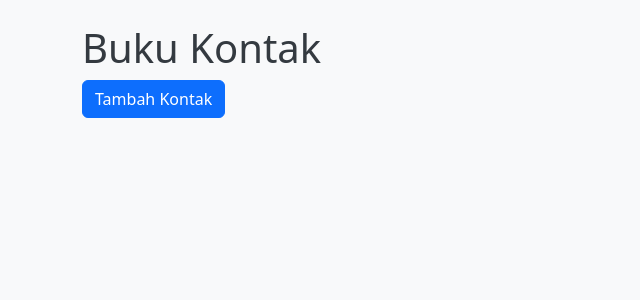
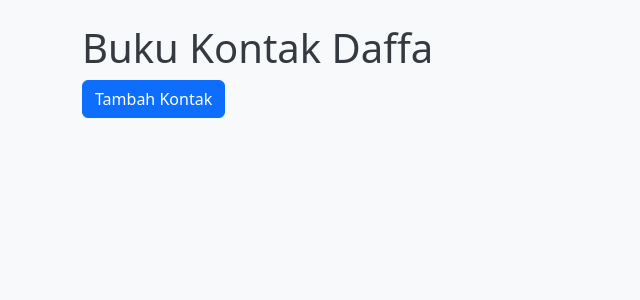
Before and after one commit to Akmlsybn/UAS_ASJ, a Flask app: page / in a window 1280 px wide. Shown: the top 300 px of the page, without its empty margins (0-640 px from the left). Run offline with Flask 3, Linux system fonts and the light colour scheme; some libraries are stand-ins or nearby versions.

Commit message:
Tes CI/CD

```diff
--- a/templates/index.html
+++ b/templates/index.html
@@ -13,7 +13,7 @@
     />
   </head>
   <body class="container mt-4">
-    <h1>Buku Kontak</h1>
+    <h1>Buku Kontak Daffa</h1>
     <a href="/add" class="btn btn-primary mb-3">Tambah Kontak</a>
     <ul class="list-group">
       {% for k in kontak %}
```
